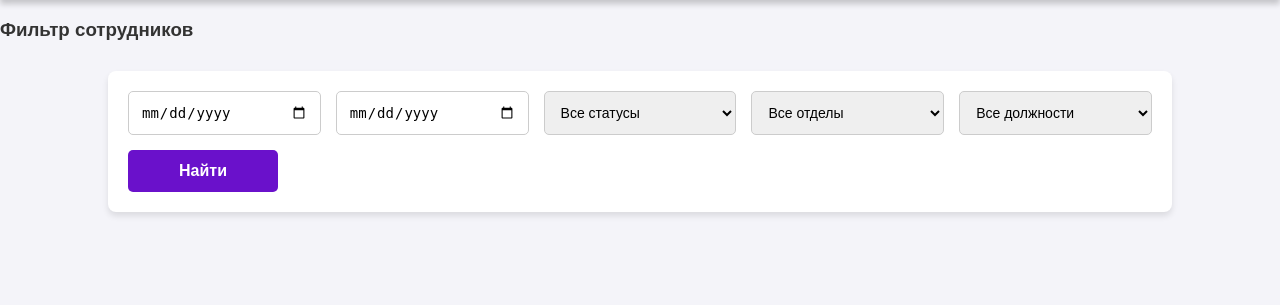
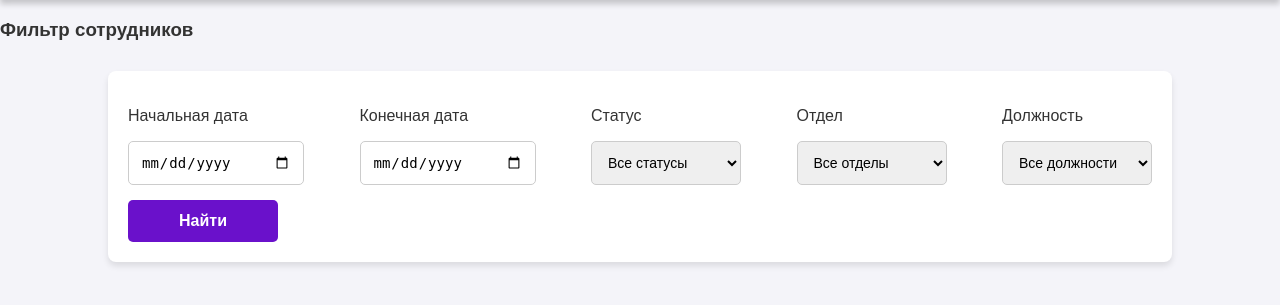
Before and after one commit to Bleh23325/-, a PHP site: page /search_by_date.php in a window 1280 px wide. Shown: the part 81-386 px from the top of the page. Run offline with PHP 8.4, Linux system fonts and the light colour scheme; data that the repository does not hold is empty.

Commit message:
Корективы перед тригером бд

```diff
--- a/search_by_date.php
+++ b/search_by_date.php
@@ -76,29 +76,45 @@ if ($searchTerm) {
 <h3>Фильтр сотрудников</h3>
 <div class="filter-form">
     <form id="searchForm">
-        <input type="date" id="startDate" name="start_date">
-        <input type="date" id="endDate" name="end_date">
+        <div class="input-container">
+            <p>Начальная дата</p>
+            <input type="date" id="startDate" name="start_date">
+        </div>
 
-        <select id="statusSelect" name="status">
+        <div class="input-container">
+            <p>Конечная дата</p>
+            <input type="date" id="endDate" name="end_date">
+        </div>
+
+        <div class="input-container">
+            <p>Статус</p>
+            <select id="statusSelect" name="status">
             <option value="">Все статусы</option>
             <?php foreach ($statuses as $status): ?>
                 <option value="<?= $status['id_dis'] ?>"><?= htmlspecialchars($status['dismissed']) ?></option>
             <?php endforeach; ?>
         </select>
+        </div>
 
-        <select id="departmentFilter" name="department">
+        <div class="input-container">
+            <p>Отдел</p>
+            <select id="departmentFilter" name="department">
             <option value="">Все отделы</option>
             <?php foreach ($departments as $department): ?>
                 <option value="<?= $department['id_departament'] ?>"><?= htmlspecialchars($department['department']) ?></option>
             <?php endforeach; ?>
         </select>
+        </div>
 
-        <select id="jobTitleFilter" name="job_title">
+        <div class="input-container">
+            <p>Должность</p>
+            <select id="jobTitleFilter" name="job_title">
             <option value="">Все должности</option>
             <?php foreach ($jobTitles as $jobTitle): ?>
                 <option value="<?= $jobTitle['id_jt'] ?>"><?= htmlspecialchars($jobTitle['Job_title']) ?></option>
             <?php endforeach; ?>
         </select>
+        </div>
 
         <button type="submit">Найти</button>
     </form>
@@ -138,6 +154,12 @@ $(document).ready(function() {
         let status = $('#statusSelect').val() || '';
         let department = $('#departmentFilter').val() || '';
         let jobTitle = $('#jobTitleFilter').val() || '';
+
+        // Проверяем, что хотя бы одно из полей "дата" или "статус" заполнено
+        if (!startDate && !endDate && !status) {
+            alert('Пожалуйста, выберите дату или статус для поиска.');
+            return; // Прерываем выполнение, если оба поля пустые
+        }
 
         let tableBody = $('#workersTable tbody');
         tableBody.empty(); // Очищаем таблицу перед новым поиском
```
Also changed, not shown: insert.php (+26 -2 lines), meneger.php (+12 -8 lines).
